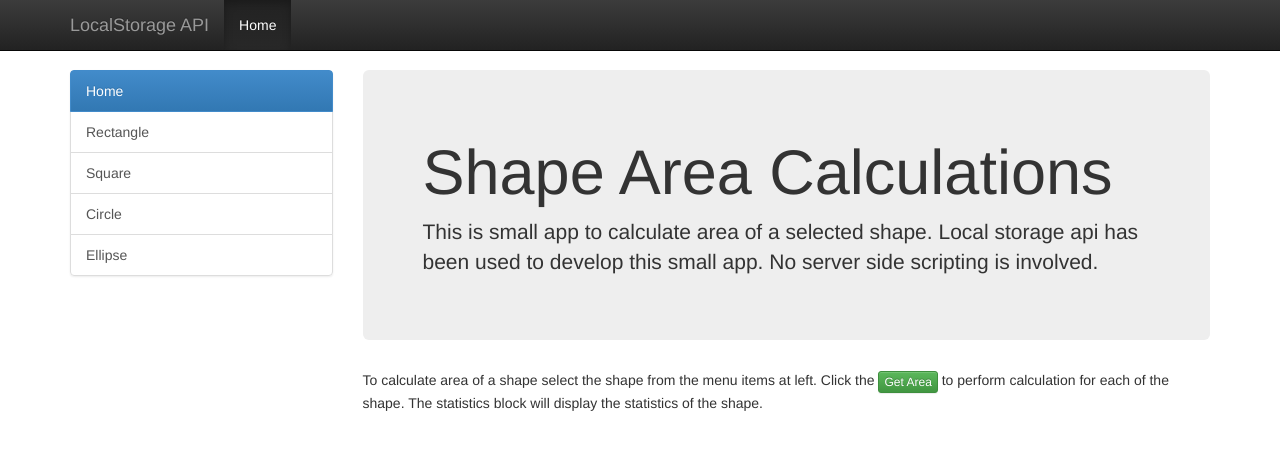
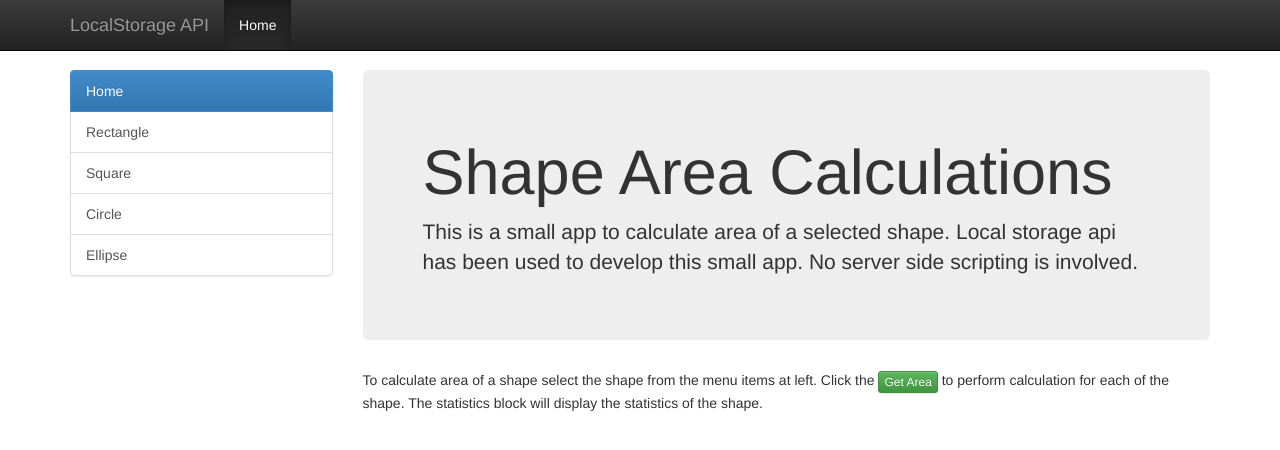
Before and after one commit to majidkhan/projectplacetask, a plain HTML site: page index.html in a window 1280 px wide. Drawn offline with nearby package versions, Linux system fonts and the light colour scheme.

Commit message:
Change text on home page

```diff
--- a/index.html
+++ b/index.html
@@ -72,7 +72,7 @@
           <div id="jumbotron" class="">
             <div class="jumbotron">
               <h1>Shape Area Calculations</h1>
-              <p>This is small app to calculate area of a selected shape. Local storage api has been used to develop this small app. No server side scripting is involved.</p>
+              <p>This is a small app to calculate area of a selected shape. Local storage api has been used to develop this small app. No server side scripting is involved.</p>
             </div>
           </div>
           <div id="homeDetails" class="">
```
